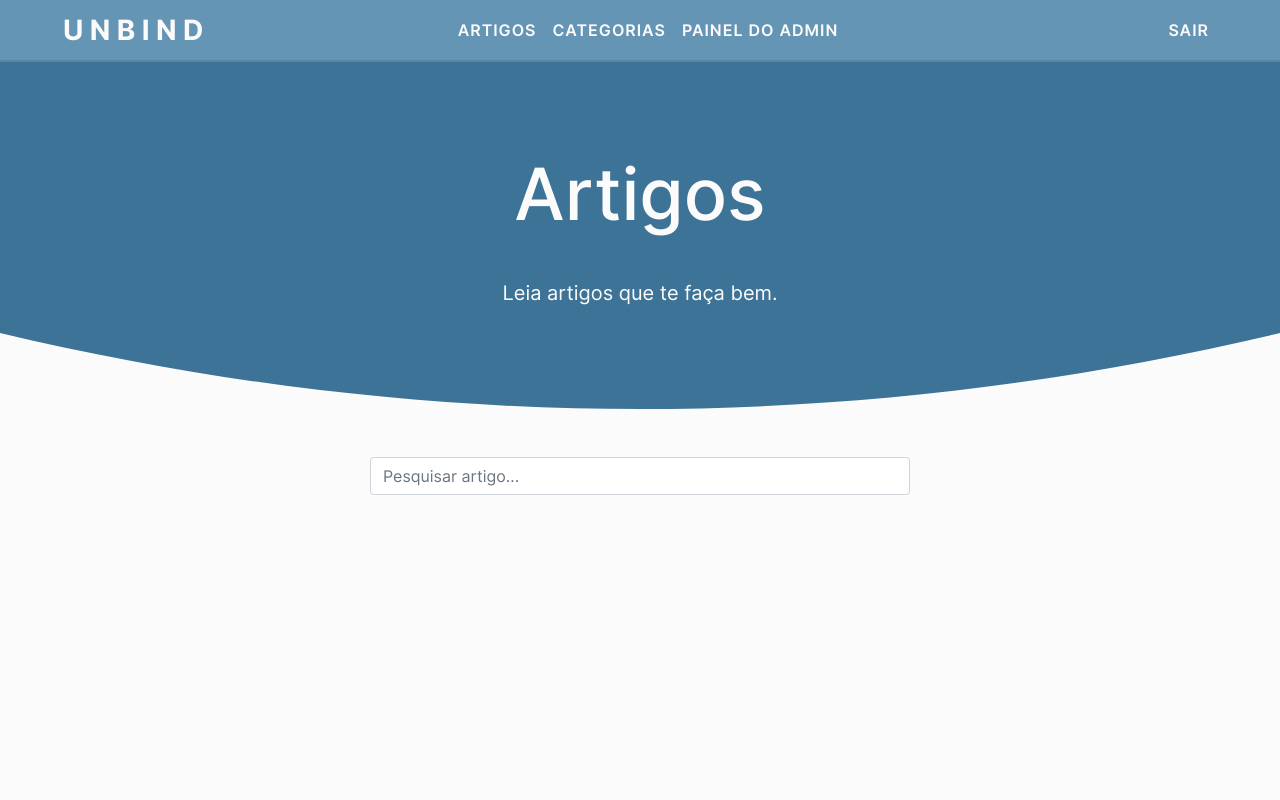
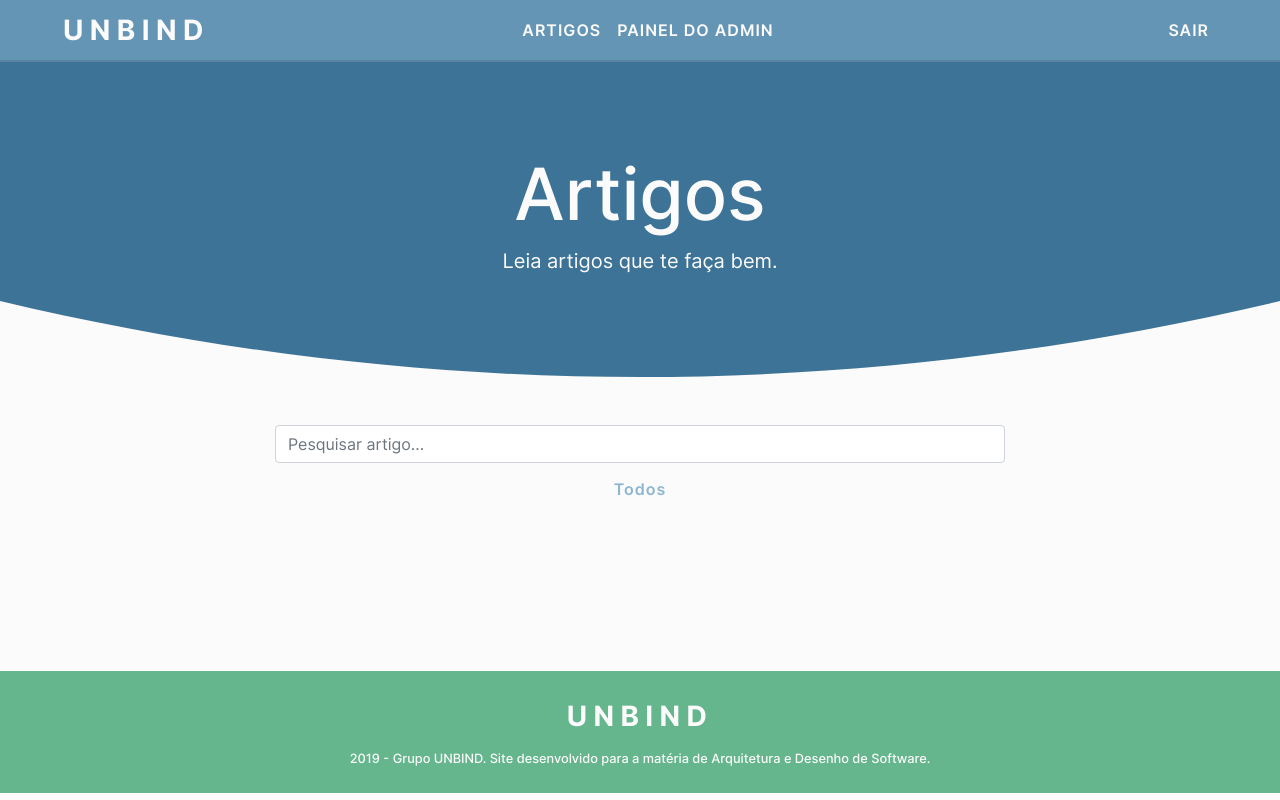
Before and after one commit to ads-unbind/unbind, a Django app: page /artigo/lista in a window 1280 px wide. Run offline with Django 3.2, Linux system fonts and the light colour scheme; the visitor is signed in with stand-in values (Sample User, id 1); data that the repository does not hold is empty; some libraries are stand-ins or nearby versions.

Commit message:
Melhora filtro categoria / Apaga url de categoria

```diff
--- a/src/artigo/views.py
+++ b/src/artigo/views.py
@@ -48,7 +48,8 @@ def listar_artigos(request):
     :return: Lista de artigos
     """
 
-    artigos = Artigo.objects.all()
-    context = {"artigos": artigos}
+    artigos = Artigo.objects.order_by('-dataPublicacao')
+    categorias = Categoria.objects.all()
+    context = {"artigos": artigos, "categorias": categorias}
 
     return render(request, 'artigos.html', context)
--- a/src/categoria/urls.py
+++ /dev/null
@@ -1,10 +0,0 @@
-from django.urls import path, re_path
-
-from categoria import views
-
-app_name = 'categoria'
-
-urlpatterns = [
-    path('listar/', views.list, name='listar_categorias'),
-
-]
--- a/src/templates/artigos.html
+++ b/src/templates/artigos.html
@@ -4,7 +4,7 @@
     <div class="container pt-6 pb-2">
         <div class="row justify-content-center text-center">
             <div class="col-xl-8 col-lg-9 col-md-10">
-                <h1 class="display-3 mb-5 text-light">Artigos</h1>
+                <h1 class="display-3 mb-3 text-light">Artigos</h1>
                 <p class="lead">Leia artigos que te faça bem.</p>
             </div>
         </div>
@@ -15,22 +15,32 @@
 </section>
 <section class="pt-5">
     <div class="container">
-        <div class="row justify-content-center mb-5">
-            <!-- <div class="col-6">
-                <div class="col col-md-auto">
-                    <ul class="nav mb-3">
-                        <li class="nav-item">
-                            <a href="{% url 'artigo:listar_artigos' %}" class="nav-link active" >Todos</a>
-                        </li>
-                    </ul>
-                </div>
-            </div> -->
-            <div class="col-6">
+        <div class="row justify-content-center mb-1">
+            <div class="col-8">
                 <div class="panel-body">
                     <input type="text" class="form-control" id="cardFilter" placeholder="Pesquisar artigo..." />
                 </div>
             </div>
         </div>
+
+        <div class="row justify-content-center mb-4">
+            <div class="col col-md-auto">
+                <ul class="nav mb-3">
+                    <li class="nav-item">
+                        <a href="{% url 'artigo:listar_artigos' %}" class="nav-link active">Todos</a>
+                    </li>
+
+                    {% for categoria in categorias %}
+
+                    <li class="nav-item">
+                        <a href="{% url 'artigo:listar_por_categoria' categoria.id %}" class="nav-link active">{{ categoria.nome }}</a>
+                    </li>
+
+                    {% endfor %}
+                </ul>
+            </div>
+        </div>
+
     </div>
     <div class="container">
         <div class="row mb-4">
@@ -87,5 +97,19 @@
             </div>
         </div> -->
 </section>
+<footer class="py-4 bg-secondary">
+    <div class="container">
+        <div class="row mb-2 justify-content-center">
+            <div class="col-auto">
+                <a class="footer-brand unbind-brand text-light" href="{% url 'index' %}">UNBIND</a>
+            </div>
+        </div>
+        <div class="row justify-content-center text-center">
+            <div class="col-xl-10">
+                <small class="text-light">2019 - Grupo UNBIND. Site desenvolvido para a matéria de Arquitetura e Desenho de Software.</small>
+            </div>
+        </div>
+    </div>
+</footer>
 
 {% endblock %}
--- a/src/templates/base.html
+++ b/src/templates/base.html
@@ -37,9 +37,6 @@
                 <li class="nav-item">
                     <a class="nav-link" href="{% url 'artigo:listar_artigos' %}">Artigos</a>
                 </li>
-                <li class="nav-item">
-                    <a class="nav-link" href="{% url 'categoria:listar_categorias' %}">Categorias</a>
-                </li>
                 {% if user.is_superuser %}
                 <li class="nav-item">
                     <a class="nav-link" href="{% url 'admin:index' %}">Painel do Admin</a>
--- a/src/unbind/urls.py
+++ b/src/unbind/urls.py
@@ -30,7 +30,6 @@ urlpatterns = [
     path('', include('usuario.urls')),
     path('artigo/', include('artigo.urls', namespace='artigo')),
     path('questionario/', include('questionario.urls')),
-    path('categoria/', include('categoria.urls', namespace='categoria')),
     path('atividade/',include('atividade.urls')),
 
 ]
```
Also changed, not shown: src/categoria/views.py (+1 -14 lines), src/templates/categorias.html (deleted, +0 -54 lines).
